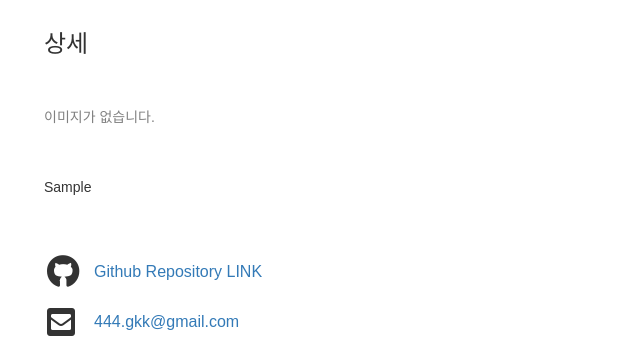
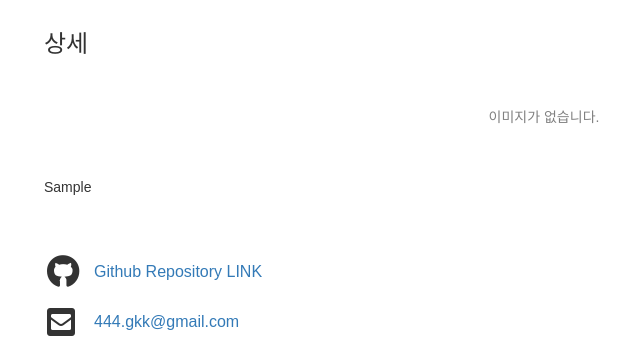
Before and after one commit to smirkkk/portfolio, a Django app: template portfolio_app/templates/main/repository.html in a window 1280 px wide. Shown: the part 797-1143 px from the top of the page, without its empty margins (96-736 px from the left). Run offline with Django 3.2, Linux system fonts and the light colour scheme; the template is opened without the code that fills it: most values are stand-ins (such as "Sample title", 1, 10 or a date in 2020); some libraries are stand-ins or nearby versions.

Commit message:
no message

```diff
--- a/portfolio_app/templates/main/repository.html
+++ b/portfolio_app/templates/main/repository.html
@@ -48,7 +48,7 @@
                     </tr>
                 </table>
                 {% else %}
-                <p style="color:gray;">이미지가 없습니다.</p>
+                <p style="color:gray; text-align:center;">이미지가 없습니다.</p>
                 {% endif %}
                 <br>
                 <br>
```
